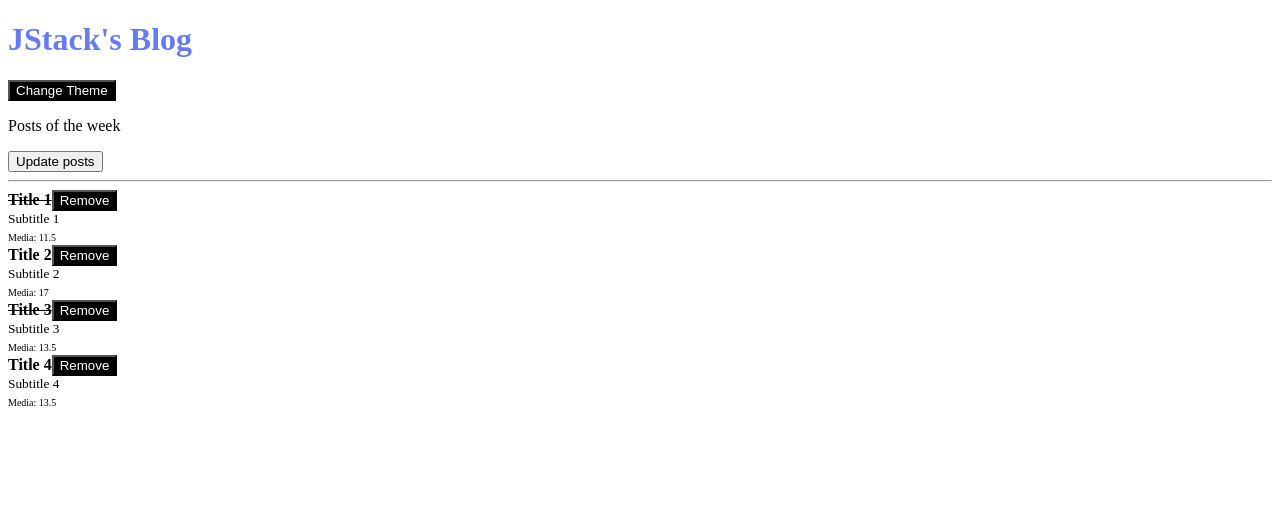
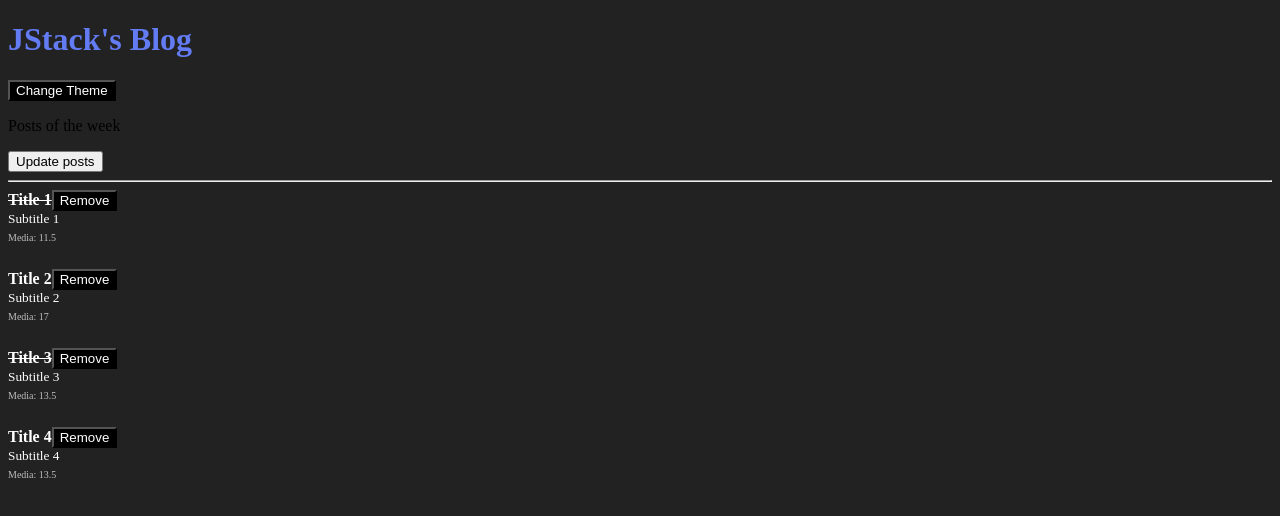
Before and after one commit to PedroVictor022/React-review-basic, a React (Create React App) app: page / in a window 1280 px wide. Shown: the top 516 px of the page. Built offline with nearby package versions, Linux system fonts and the light colour scheme.

Commit message:
update files

```diff
--- a/src/components/post/index.js
+++ b/src/components/post/index.js
@@ -1,12 +1,11 @@
 import PropTypes from "prop-types";
 import PostHeader from "../postHeader";
-import { Rate, Subtitle } from "./styles";
+import { Container, Rate, Subtitle } from "./styles";
 
 export function Post(props) {
 
   return (
-    <>
-      <article>
+    <Container>
       <PostHeader
         onRemove={props.onRemove}
         post={{
@@ -19,10 +18,7 @@ export function Post(props) {
       <Subtitle>{props.post.subTitle}</Subtitle>
 
       <Rate>Media: {props.post.like / 2}</Rate>
-
-
-      </article>
-    </>
+    </Container>
   )
 }
 
--- a/src/components/post/styles.js
+++ b/src/components/post/styles.js
@@ -1,4 +1,15 @@
-import styled from "styled-components";
+import styled, { css } from "styled-components";
+
+export const Container = styled.article`
+  margin-bottom: 24px;
+  /* opacity: ${(props) => props.removed ? 0.5 : 1};
+  color: ${(props) => props.removed ? '#f00' : '#fff'}; */
+
+  ${(props) => css`
+    opacity: ${props.removed ? 0.5 : 1};
+    color: ${props.removed ? '#f00' : '#fff'};
+  `}
+`;
 
 export const Subtitle = styled.small`
   display: block;
@@ -6,4 +17,5 @@ export const Subtitle = styled.small`
 
 export const Rate = styled.span`
   font-size: 10px;
+  opacity: 0.7;
 `;
--- a/src/components/styles/globals.js
+++ b/src/components/styles/globals.js
@@ -2,6 +2,6 @@ import { createGlobalStyle } from "styled-components";
 
 export default createGlobalStyle`
   body {
-
+    background-color: #222;
   }
 `;
--- a/src/index.js
+++ b/src/index.js
@@ -1,6 +1,6 @@
 import React from 'react';
 import ReactDOM from 'react-dom/client';
-import App from './App';
+import App from './components/app';
 import Globals from './components/styles/globals';
 
 const root = ReactDOM.createRoot(document.getElementById('root'));
```
Also changed, not shown: src/components/app/index.js (renamed from src/App.js, +4 -4 lines). Lines whose indentation alone changed are shown as unchanged.
